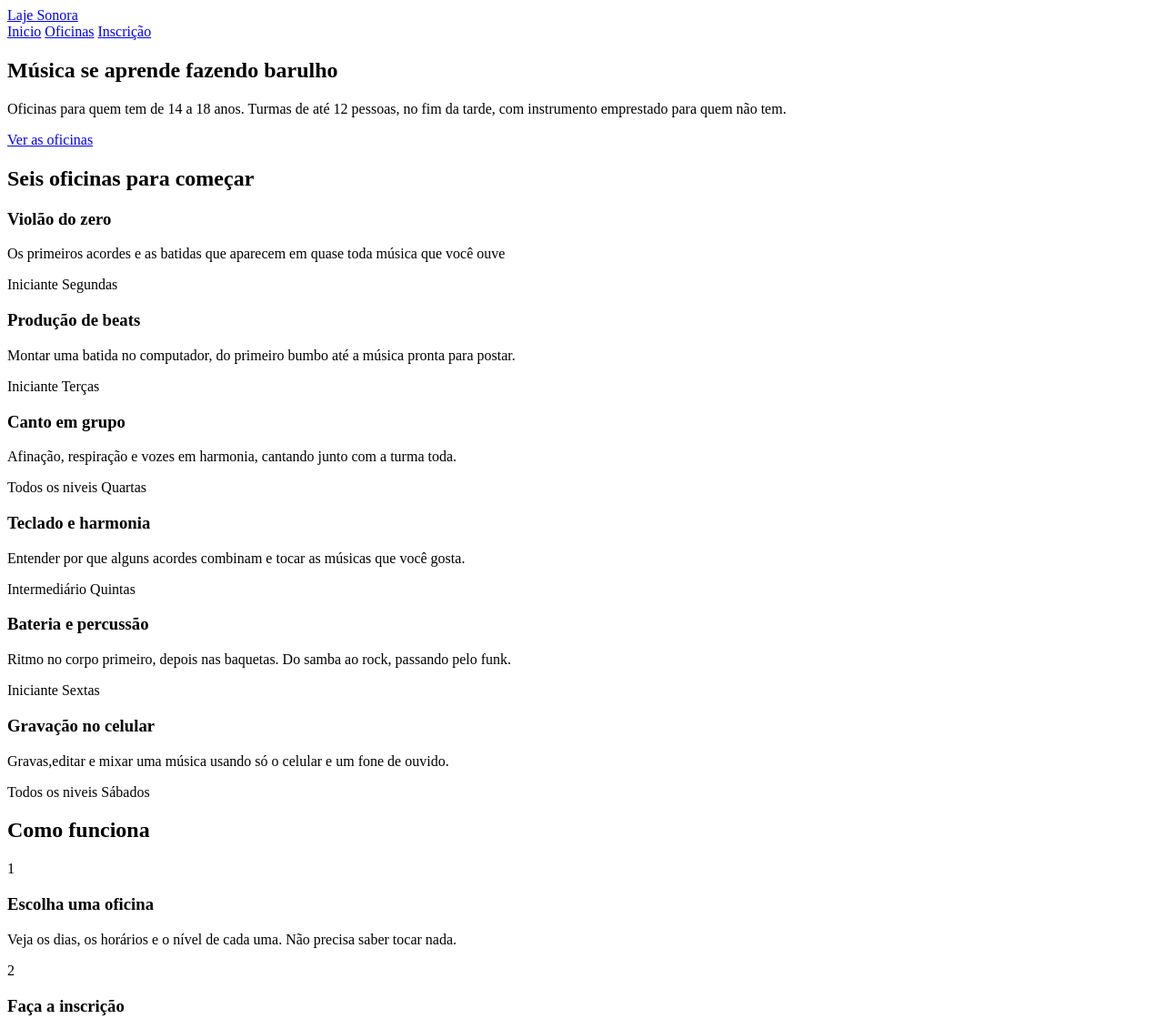
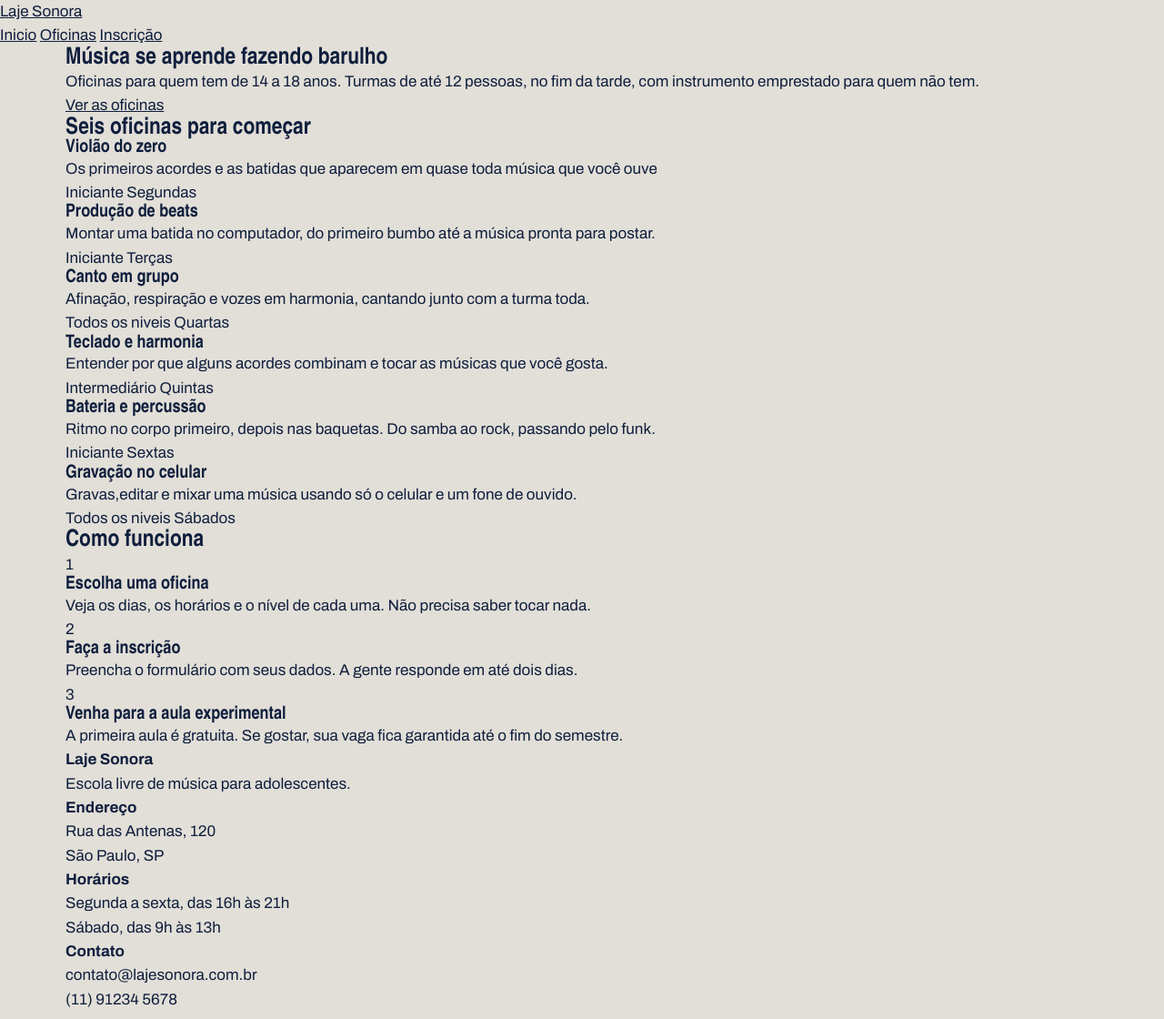
Before and after one commit to fellipereism/laje_sonora, a plain HTML site: page index.html in a window 1280 px wide. Shown: the top 1120 px of the page at 91% size. Drawn offline with Linux system fonts and the light colour scheme; a web font is replaced by a local one.

Commit message:
CSS geral: reset, variáveis e fontes

```diff
--- /dev/null
+++ b/index.css
@@ -0,0 +1,42 @@
+* {
+    margin: 0;
+    padding: 0;
+    box-sizing: border-box;
+}
+
+:root {
+    --concreto: #E2DFD8;
+    --concreto-escuro: #CBC7BE;
+    --tinta: #0F1E3D;
+    --caixa-dagua: #1F5FBF;
+    --fita: #F3C623;
+    --branco: #FFFFFF;
+
+    --fonte-cartaz: "Big shoulders", "Arial Narrow", sans-serif;
+    --fonte-texto: "Archivo", Arial, sans-serif;
+}
+
+body {
+    background-color: var(--concreto);
+    color: var(--tinta);
+    font-family: var(--fonte-texto);
+    font-size: 17px;
+    line-height: 1.55;
+
+}
+
+a {
+    color: inherit;
+}
+
+h1, h2, h3{
+    font-family: var(--fonte-cartaz);
+    font-weight: 900;
+    line-height: 0.95;
+}
+
+.conteudo{
+    max-width: 1200px;
+    margin-inline: auto;
+    padding-inline: 32px;
+}
--- a/index.html
+++ b/index.html
@@ -4,18 +4,17 @@
     <meta charset="UTF-8">
     <meta name="viewport" content="width=device-width, initial-scale=1.0">
     <title>Laje Sonora | Início</title>
-    <link rel="stylesheet" href="style.css">
+    <link rel="stylesheet" href="index.css">
     <link rel="preconnect" href="https://fonts.googleapis.com">
     <link rel="preconnect" href="https://fonts.gstatic.com" crossorigin>
     <link href="https://fonts.googleapis.com/css2?family=Archivo:ital,wght@0,100..900;1,100..900&family=Big+Shoulders:opsz,wght@10..72,100..900&display=swap" rel="stylesheet">
 
 </head>
 <body>
+    <header class="Conteudo topo">
+        <a href="index.html" class="logo">Laje Sonora</a>
 
-    <header class="Conteudo topo">
-        <a href="index.html Logo">Laje Sonora</a>
-
-        <nav class="Menu">
+        <nav class="menu">
             <a href="index.html" class="atual">Inicio</a>
             <a href="oficinas.html">Oficinas</a>
             <a href="inscricao.html">Inscrição</a>
@@ -31,17 +30,14 @@
                 <a href="oficinas.html" class="botao">Ver as oficinas</a>
             </div>
         </section>
-
         <section class="conteudo secao">
             <h2 class="titulo-secao">Seis oficinas para começar</h2>
             <div class="cards">
                 <article class="card">
                     <div class="foto foto-azul"></div>
-
                     <div class="card-texto">
                         <h3>Violão do zero</h3>
                         <p>Os primeiros acordes e as batidas que aparecem em quase toda música que você ouve</p>
-
                         <div class="card-info">
                             <span>Iniciante</span>
                             <span>Segundas</span>
@@ -50,11 +46,9 @@
                 </article>
                 <article class="card">
                     <div class="foto foto-amarela"></div>
-
                     <div class="card-texto">
                         <h3>Produção de beats</h3>
                         <p>Montar uma batida no computador, do primeiro bumbo até a música pronta para postar.</p>
-
                         <div class="card-info">
                             <span>Iniciante</span>
                             <span>Terças</span>
@@ -67,7 +61,6 @@
                     <div class="card-texto">
                         <h3>Canto em grupo</h3>
                         <p>Afinação, respiração e vozes em harmonia, cantando junto com a turma toda.</p>
-
                         <div class="card-info">
                             <span>Todos os niveis</span>
                             <span>Quartas</span>
@@ -76,11 +69,9 @@
                 </article>
                 <article class="card">
                     <div class="foto"></div>
-
                     <div class="card-texto">
                         <h3>Teclado e harmonia</h3>
                         <p>Entender por que alguns acordes combinam e tocar as músicas que você gosta.</p>
-
                         <div class="card-info">
                             <span>Intermediário</span>
                             <span>Quintas</span>
@@ -89,11 +80,9 @@
                 </article>
                 <article class="card">
                     <div class="foto foto-azul"></div>
-
                     <div class="card-texto">
                         <h3>Bateria e percussão</h3>
                         <p>Ritmo no corpo primeiro, depois nas baquetas. Do samba ao rock, passando pelo funk.</p>
-
                         <div class="card-info">
                             <span>Iniciante</span>
                             <span>Sextas</span>
@@ -102,11 +91,9 @@
                 </article>
                 <article class="card">
                     <div class="foto foto-tinta"></div>
-
                     <div class="card-texto">
                         <h3>Gravação no celular</h3>
                         <p>Gravas,editar e mixar uma música usando só o celular e um fone de ouvido.</p>
-
                         <div class="card-info">
                             <span>Todos os niveis</span>
                             <span>Sábados</span>
@@ -133,7 +120,6 @@
                     <h3>Venha para a aula experimental</h3>
                     <p>A primeira aula é gratuita. Se gostar, sua vaga fica garantida até o fim do semestre.</p>
                 </div>
-
             </div>
         </section>
     </main>
```
Also changed, not shown: style.css (deleted).
